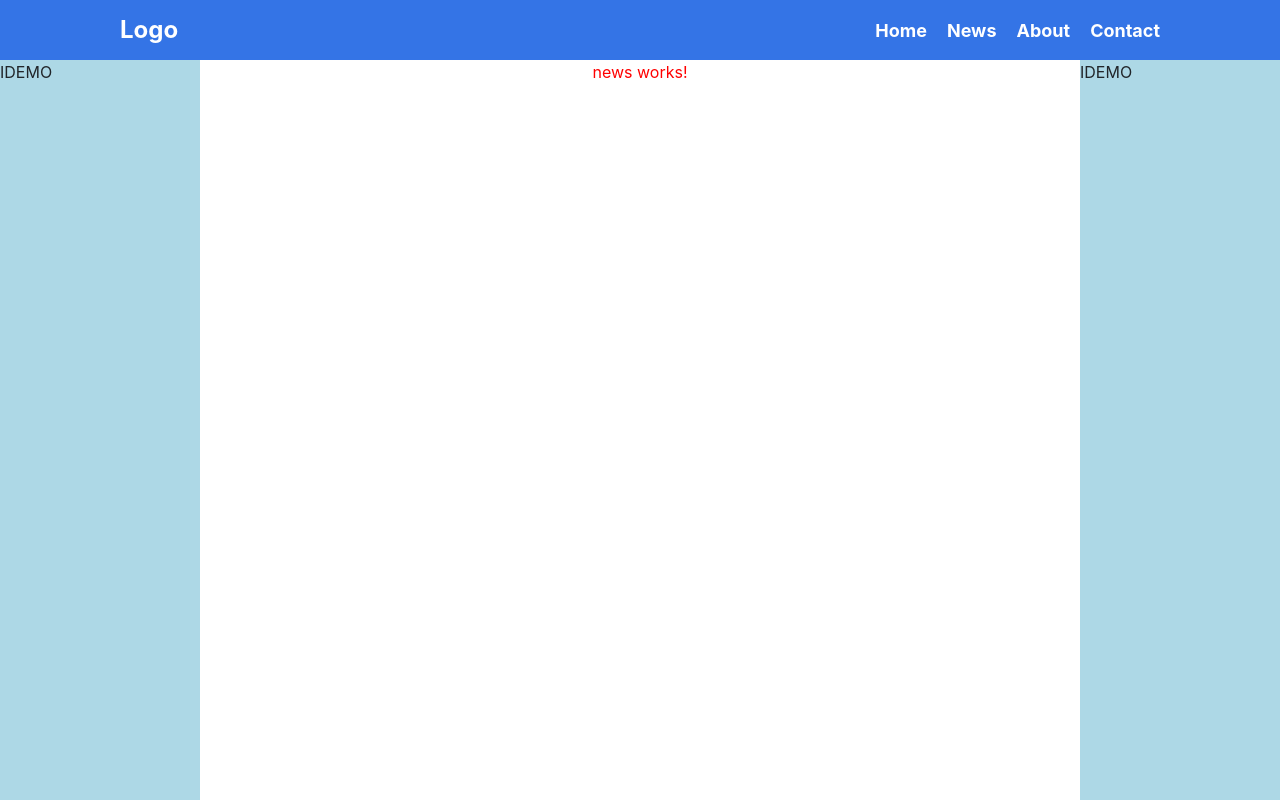
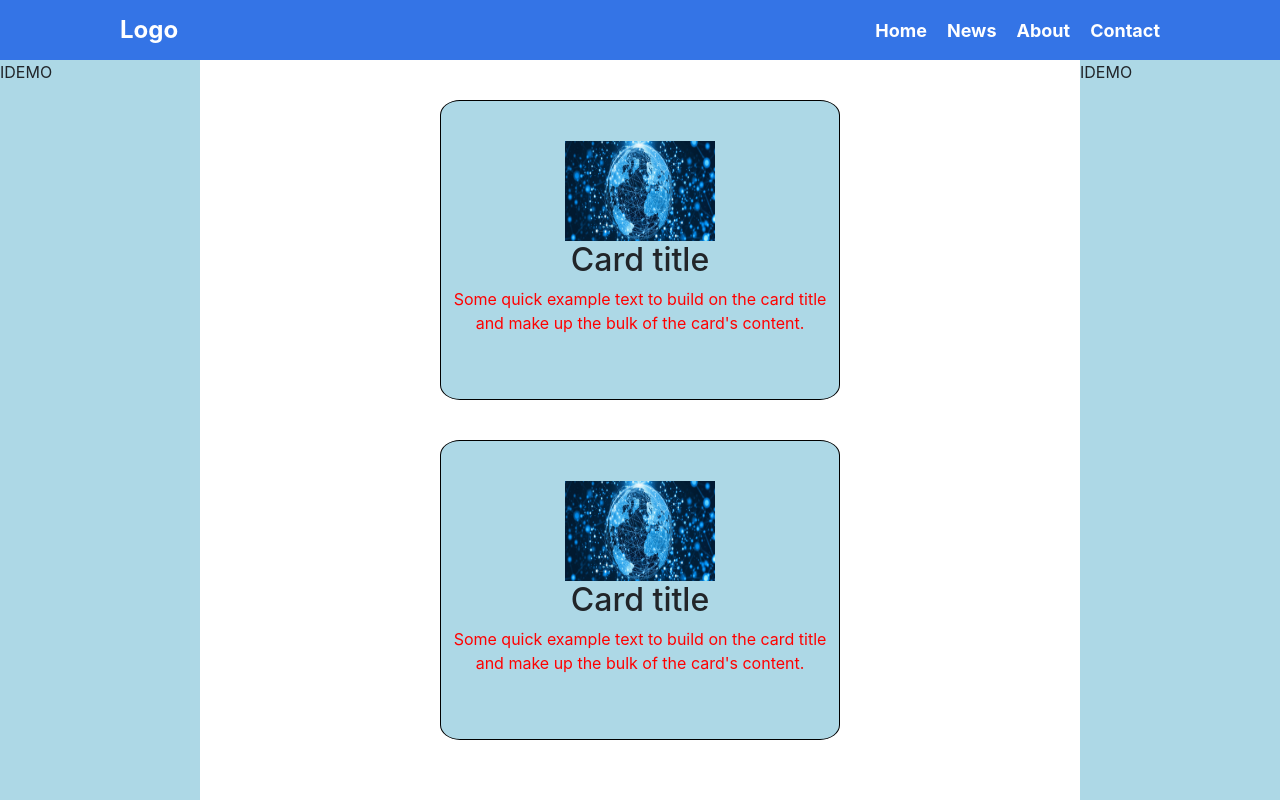
Before and after one commit to djbokisha/Header-app, an Angular app: page / in a window 1280 px wide. Both pictures are taken after a click on the link "News". Shown: the top 800 px of the page. Built offline with nearby package versions, Linux system fonts and the light colour scheme.

Commit message:
second commit

```diff
--- a/src/app/components/news/news.component.css
+++ b/src/app/components/news/news.component.css
@@ -29,3 +29,53 @@ p{
     width: 0%;
 
 }
+
+.slide{
+    width: 400px;
+    height: 300px;
+    background-color: lightblue;
+    text-align: center;
+    margin-top: 10%;
+    animation: slideMe .7s ease-in;
+    border-radius: 5%;
+    border: 1px solid black;
+}
+
+.slide img{
+    margin-top: 10%;
+    height: 100px;
+    width: 150px;
+
+}
+
+
+@keyframes slideMe{
+
+    0%{
+        transform: skewX(53deg) translateX(-300px);
+        opacity: 0;
+
+    }
+    60%{
+        transform: translateX(0px);
+    }
+    62%{
+        transform: skewX(0deg) translateX(30px);
+        opacity: 0.5;
+    }
+    70%{
+        transform: skew(-20deg);
+    }
+    80%{
+        transform: skew(0deg) translate(0);
+        opacity: 1;
+    }
+    90%{
+        transform: skew(-5deg);
+
+    }
+    100%{
+        transform: skew(0deg);
+
+    }
+}
--- a/src/app/components/news/news.component.html
+++ b/src/app/components/news/news.component.html
@@ -6,7 +6,34 @@
   >
     IDEMO
   </div>
-  <p>news works!</p>
+
+  <div>
+    <div class="cards">
+      <div class="slide">
+        <img
+          src="../../../assets/New-Blockchain-Network-TNC-Mainnet-Promises-To-Hit-300000-Transactions-Per-Second.jpeg"
+          alt=""
+        />
+        <h2>Card title</h2>
+        <p>
+          Some quick example text to build on the card title and make up the
+          bulk of the card's content.
+        </p>
+      </div>
+      <div class="slide">
+        <img
+          src="../../../assets/New-Blockchain-Network-TNC-Mainnet-Promises-To-Hit-300000-Transactions-Per-Second.jpeg"
+          alt=""
+        />
+        <h2>Card title</h2>
+        <p>
+          Some quick example text to build on the card title and make up the
+          bulk of the card's content.
+        </p>
+      </div>
+    </div>
+  </div>
+
   <div
     class="banner"
     (scroll)="onscroll()"
```
Lines whose indentation alone changed are shown as unchanged.
